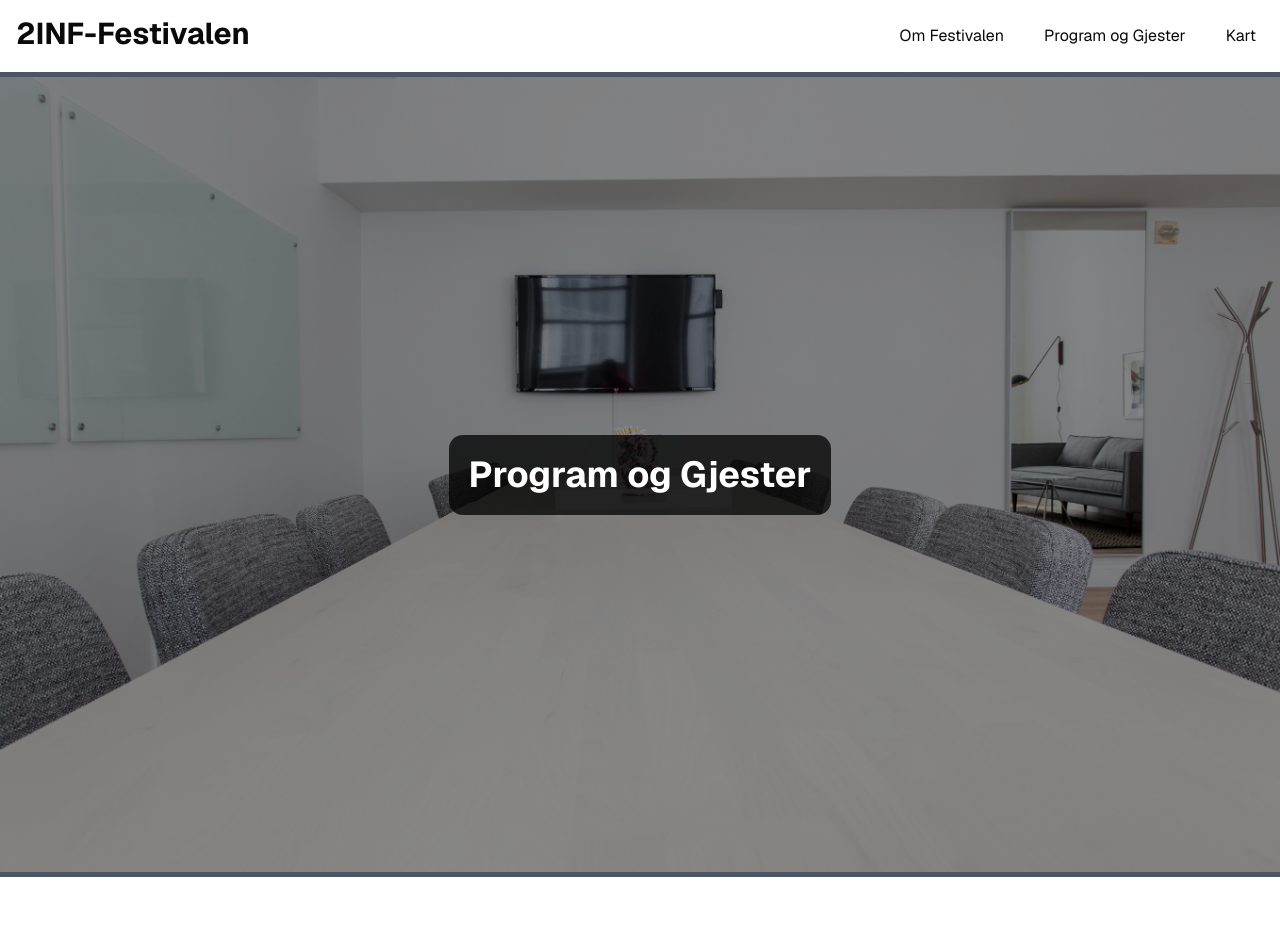
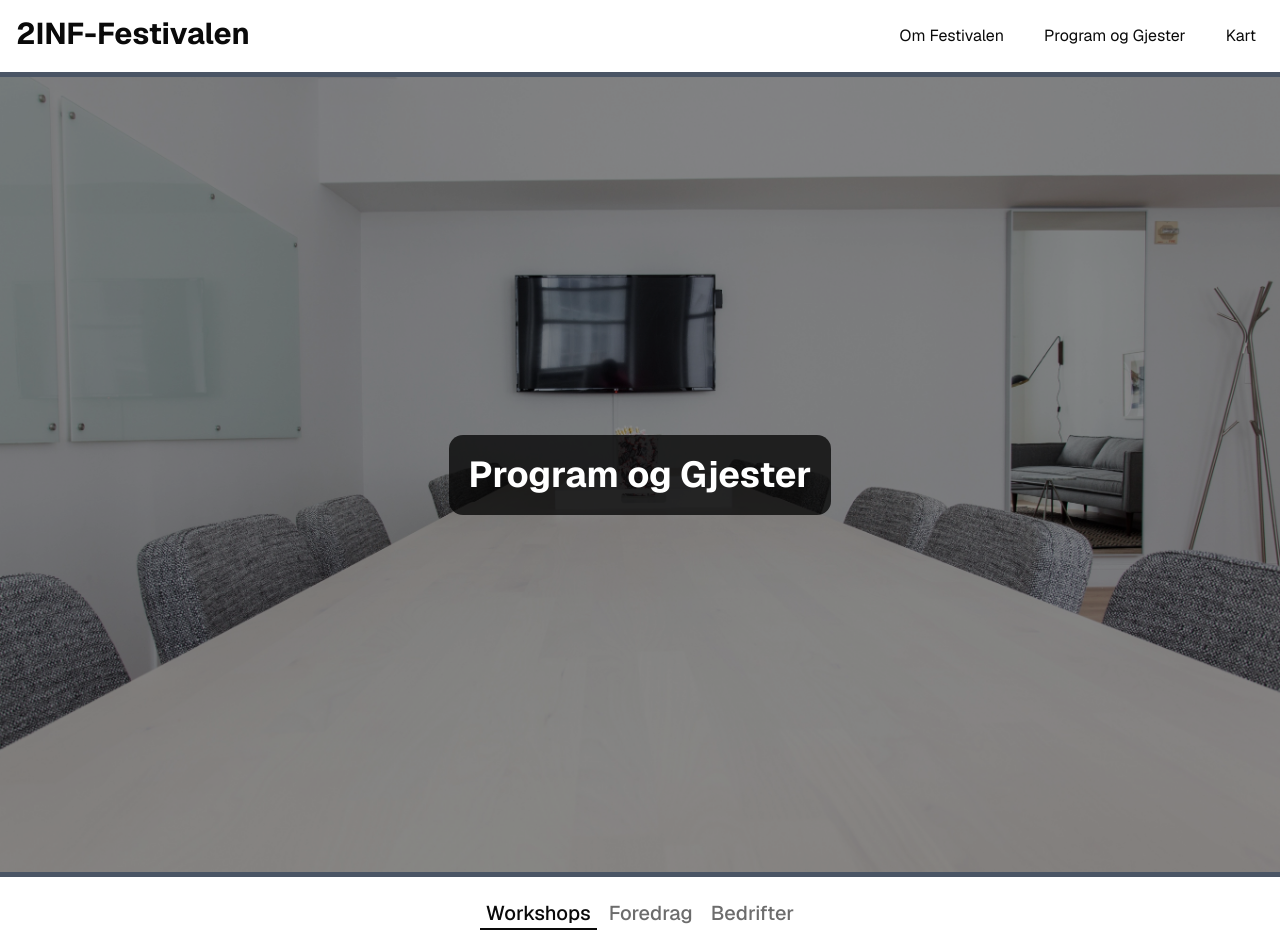
Before and after one commit to catsrieldreemurr/2inf-festival, a Next.js app in the folder 2inf/: page /program in a window 1280 px wide. Before the commit the page ends 877 px from the top, so only its background shows below. Built offline with nearby package versions, Linux system fonts and the light colour scheme.

Commit message:
Start working on Fetching and displaying Data

```diff
--- a/2inf/app/page.tsx
+++ b/2inf/app/page.tsx
@@ -7,7 +7,7 @@
     <div>
         <Navbar></Navbar>
         <Hero href="/testpic.jpg">
-            <Typography variant="h1" isBold>2INF-Festivalen 2026</Typography>
+            <Typography variant="h1" isBold>2INF-Festivalen 2027</Typography>
             <Typography>Innlandets beste Møtearena</Typography>
         </Hero>
     </div>
--- a/2inf/app/program/page.tsx
+++ b/2inf/app/program/page.tsx
@@ -1,5 +1,6 @@
 import Hero from "@/components/ui/hero";
 import Navbar from "@/components/ui/navbar";
+import { Tabs, TabsList, TabsTrigger } from "@/components/ui/tabs";
 import Typography from "@/components/ui/typography";
 
 export default function Page(){
@@ -9,6 +10,17 @@
             <Hero href="/room.jpg">
                 <Typography variant="h1" isBold>Program og Gjester</Typography>
             </Hero>
+
+            <div className="flex justify-center m-5">
+                <Tabs defaultValue="Program">
+                    <TabsList variant={"line"}>
+                        <TabsTrigger value="Program" className="text-xl">Workshops</TabsTrigger>
+                        <TabsTrigger value="Foredrag" className="text-xl">Foredrag</TabsTrigger>
+                        <TabsTrigger value="Bedrifter" className="text-xl">Bedrifter</TabsTrigger>
+                    </TabsList>
+                </Tabs>
+            </div>
+
         </div>
     )
 }
--- /dev/null
+++ b/2inf/components/ui/tabs.tsx
@@ -0,0 +1,90 @@
+"use client"
+
+import * as React from "react"
+import { cva, type VariantProps } from "class-variance-authority"
+import { Tabs as TabsPrimitive } from "radix-ui"
+
+import { cn } from "@/lib/utils"
+
+function Tabs({
+  className,
+  orientation = "horizontal",
+  ...props
+}: React.ComponentProps<typeof TabsPrimitive.Root>) {
+  return (
+    <TabsPrimitive.Root
+      data-slot="tabs"
+      data-orientation={orientation}
+      className={cn(
+        "group/tabs flex gap-2 data-horizontal:flex-col",
+        className
+      )}
+      {...props}
+    />
+  )
+}
+
+const tabsListVariants = cva(
+  "group/tabs-list inline-flex w-fit items-center justify-center rounded-lg p-[3px] text-muted-foreground group-data-horizontal/tabs:h-8 group-data-vertical/tabs:h-fit group-data-vertical/tabs:flex-col data-[variant=line]:rounded-none",
+  {
+    variants: {
+      variant: {
+        default: "bg-muted",
+        line: "gap-1 bg-transparent",
+      },
+    },
+    defaultVariants: {
+      variant: "default",
+    },
+  }
+)
+
+function TabsList({
+  className,
+  variant = "default",
+  ...props
+}: React.ComponentProps<typeof TabsPrimitive.List> &
+  VariantProps<typeof tabsListVariants>) {
+  return (
+    <TabsPrimitive.List
+      data-slot="tabs-list"
+      data-variant={variant}
+      className={cn(tabsListVariants({ variant }), className)}
+      {...props}
+    />
+  )
+}
+
+function TabsTrigger({
+  className,
+  ...props
+}: React.ComponentProps<typeof TabsPrimitive.Trigger>) {
+  return (
+    <TabsPrimitive.Trigger
+      data-slot="tabs-trigger"
+      className={cn(
+        "relative inline-flex h-[calc(100%-1px)] flex-1 items-center justify-center gap-1.5 rounded-md border border-transparent px-1.5 py-0.5 text-sm font-medium whitespace-nowrap text-foreground/60 transition-all group-data-vertical/tabs:w-full group-data-vertical/tabs:justify-start hover:text-foreground focus-visible:border-ring focus-visible:ring-[3px] focus-visible:ring-ring/50 focus-visible:outline-1 focus-visible:outline-ring disabled:pointer-events-none disabled:opacity-50 has-data-[icon=inline-end]:pr-1 has-data-[icon=inline-start]:pl-1 dark:text-muted-foreground dark:hover:text-foreground group-data-[variant=default]/tabs-list:data-active:shadow-sm group-data-[variant=line]/tabs-list:data-active:shadow-none [&_svg]:pointer-events-none [&_svg]:shrink-0 [&_svg:not([class*='size-'])]:size-4",
+        "group-data-[variant=line]/tabs-list:bg-transparent group-data-[variant=line]/tabs-list:data-active:bg-transparent dark:group-data-[variant=line]/tabs-list:data-active:border-transparent dark:group-data-[variant=line]/tabs-list:data-active:bg-transparent",
+        "data-active:bg-background data-active:text-foreground dark:data-active:border-input dark:data-active:bg-input/30 dark:data-active:text-foreground",
+        "after:absolute after:bg-foreground after:opacity-0 after:transition-opacity group-data-horizontal/tabs:after:inset-x-0 group-data-horizontal/tabs:after:bottom-[-5px] group-data-horizontal/tabs:after:h-0.5 group-data-vertical/tabs:after:inset-y-0 group-data-vertical/tabs:after:-right-1 group-data-vertical/tabs:after:w-0.5 group-data-[variant=line]/tabs-list:data-active:after:opacity-100",
+        className
+      )}
+      {...props}
+    />
+  )
+}
+
+function TabsContent({
+  className,
+  ...props
+}: React.ComponentProps<typeof TabsPrimitive.Content>) {
+  return (
+    <TabsPrimitive.Content
+      data-slot="tabs-content"
+      className={cn("flex-1 text-sm outline-none", className)}
+      {...props}
+    />
+  )
+}
+
+export { Tabs, TabsList, TabsTrigger, TabsContent, tabsListVariants }
--- /dev/null
+++ b/2inf/components/ui/workshopsSection.tsx
@@ -0,0 +1,6 @@
+import { useEffect, useState } from "react";
+
+export default function WorkshopSection(){
+    const [data, setData] = useState()
+
+}
```
Also changed, not shown: 2inf/components/ui/interfaces.ts (added, +70 -0 lines).
